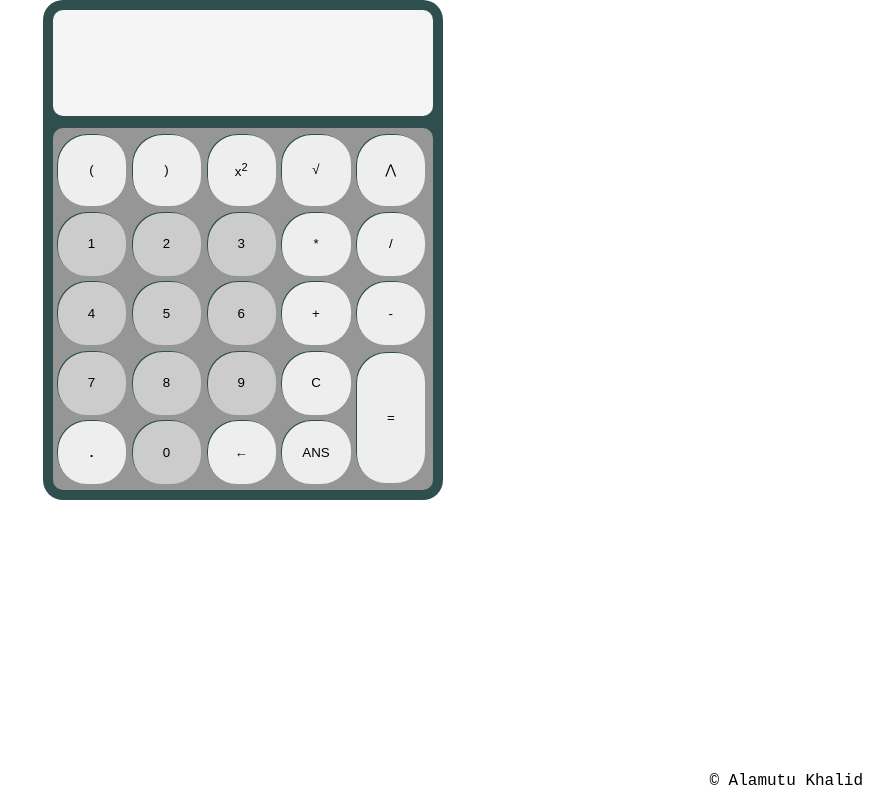
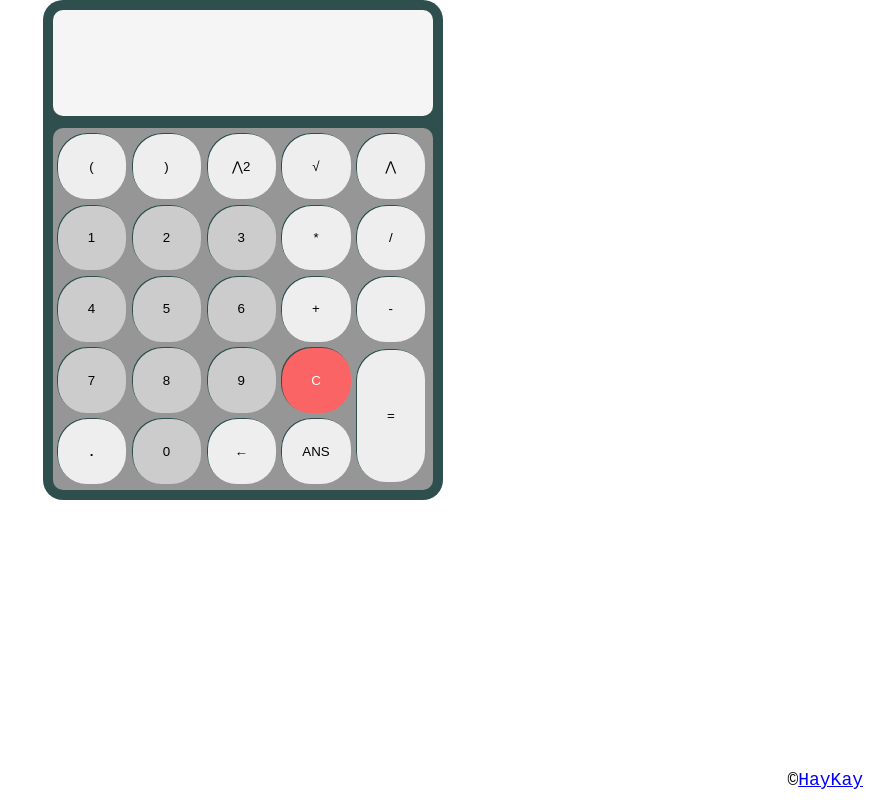
Before and after one commit to KhalidHayKay/calculator, a plain HTML site: page index.html in a window 1280 px wide. Shown: the whole page, without its empty margins (397-1280 px from the left). Drawn offline with Linux system fonts and the light colour scheme.

Commit message:
'clear' button color change and 'power 2' button modification

```diff
--- a/app.js
+++ b/app.js
@@ -21,13 +21,13 @@ function evaluation(num, output) {
 }
 
 
-//  Typing button number on screen
-const btns = Array.from(document.querySelectorAll('.btn'));
+const btns = (document.querySelectorAll('.btn'));
 btns.forEach(btn => {
     btn.addEventListener('click', e => {
         operation.textContent += e.target.textContent;
     })
 })
+
 
 //  EVALUATION BTN
 const operation = document.querySelector('.operation');
@@ -70,5 +70,6 @@ document.querySelector('.ans-btn')
 //     val1 = (-b + Math.sqrt((b * b) - (4 * a * c))) / (2 * a);
 //     val2 = (-b - Math.sqrt((b * b) - (4 * a * c))) / (2 * a);
 
-//     return a + ' and ' + b;
+//     return val1 + ' and ' + val2;
 // }
+// console.log(quadratic(2, -4, -2));
--- a/index.html
+++ b/index.html
@@ -16,10 +16,9 @@
         </div>
         <table class="button-container">
             <tr>
-                <!-- <td colspan="2"><button class="btn">Quadratic</button></td> -->
                 <td><button class="btn">&#40;</button></td>
                 <td><button class="btn">&#41;</button></td>
-                <td><button class="btn">x<sup>2</sup></button></td>
+                <td><button class="btn">&#8896;2</button></td>
                 <td><button class="btn">&radic;</button></td>
                 <td><button class="btn">&#8896;</button></td>
             </tr>
@@ -54,7 +53,7 @@
     </main>
 
     <span>
-        &copy; Alamutu Khalid
+        &copy;<a href="">HayKay</a>
     </span>
 </body>
 <script src="app.js"></script>
--- a/style.css
+++ b/style.css
@@ -80,15 +80,21 @@ button.number {
     background-color: #ccc;
 }
 
+.clear-btn {
+    background-color: rgb(250, 100, 100);
+    color: white;
+}
+
 span {
     position: absolute;
     bottom: 10px;
     right: 20px;
-    display: flex;
-    flex-direction: column;
+    font-size: 18px;
+}
+span>a {
+    color: blue;
+}
 
-    /* display: none; */
-}
 @media only screen and (max-width: 800px) {
     .calculator {
         margin-top: 40px;
```
